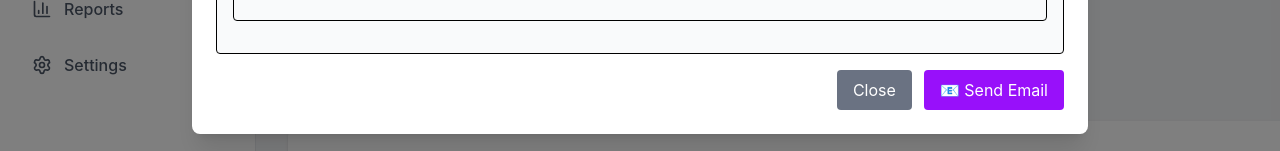
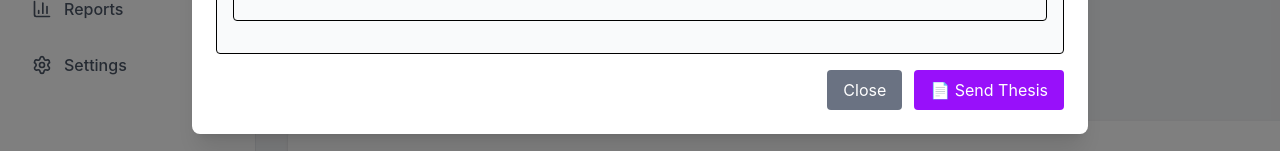
Before and after one commit to hazwanihanafi-commits/VivaVoceTrack, a React (Vite) app in the folder frontend/: page /vivacases in a window 1280 px wide. Both pictures are taken after a click on the button "👁 Preview Email". Shown: the part 1636-1787 px from the top of the page. Built offline with nearby package versions, Linux system fonts and the light colour scheme; no server answers.

Commit message:
Update VivaCases.jsx

```diff
--- a/frontend/src/pages/VivaCases.jsx
+++ b/frontend/src/pages/VivaCases.jsx
@@ -323,7 +323,7 @@ setPreviewEmail(preview);
 
       loadCases();
     } catch (err) {
-      console.error(errr);
+      console.error(err);
       alert("Unable to connect to server.");
     }
   }
@@ -579,13 +579,13 @@ previewEmailHandler={previewEmailHandler}
         </button>
 
        <button
-          onClick={() => {
+  onClick={async () => {
     setPreviewOpen(false);
-            sendToExaminer();
+    await sendThesis();
   }}
   className="rounded bg-purple-600 px-4 py-2 text-white"
 >
-          📧 Send Email
+  📄 Send Thesis
 </button>
 
       </div>
```
Lines whose indentation alone changed are shown as unchanged.
